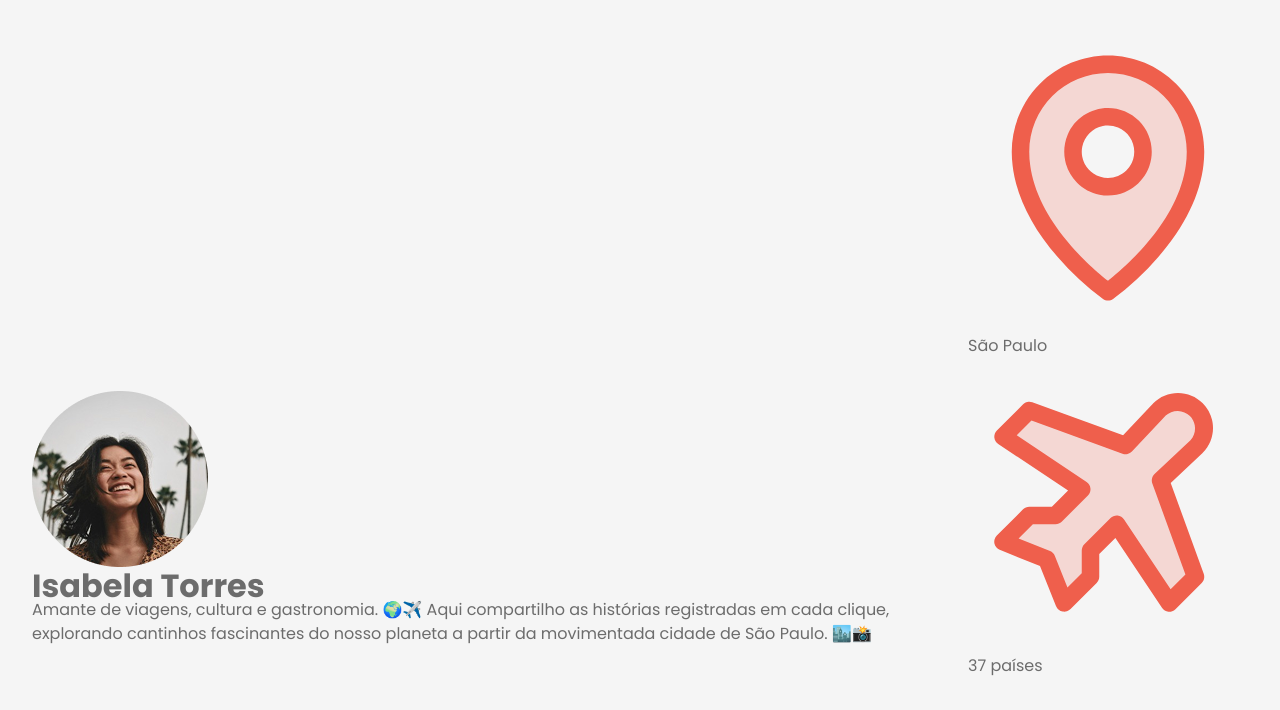
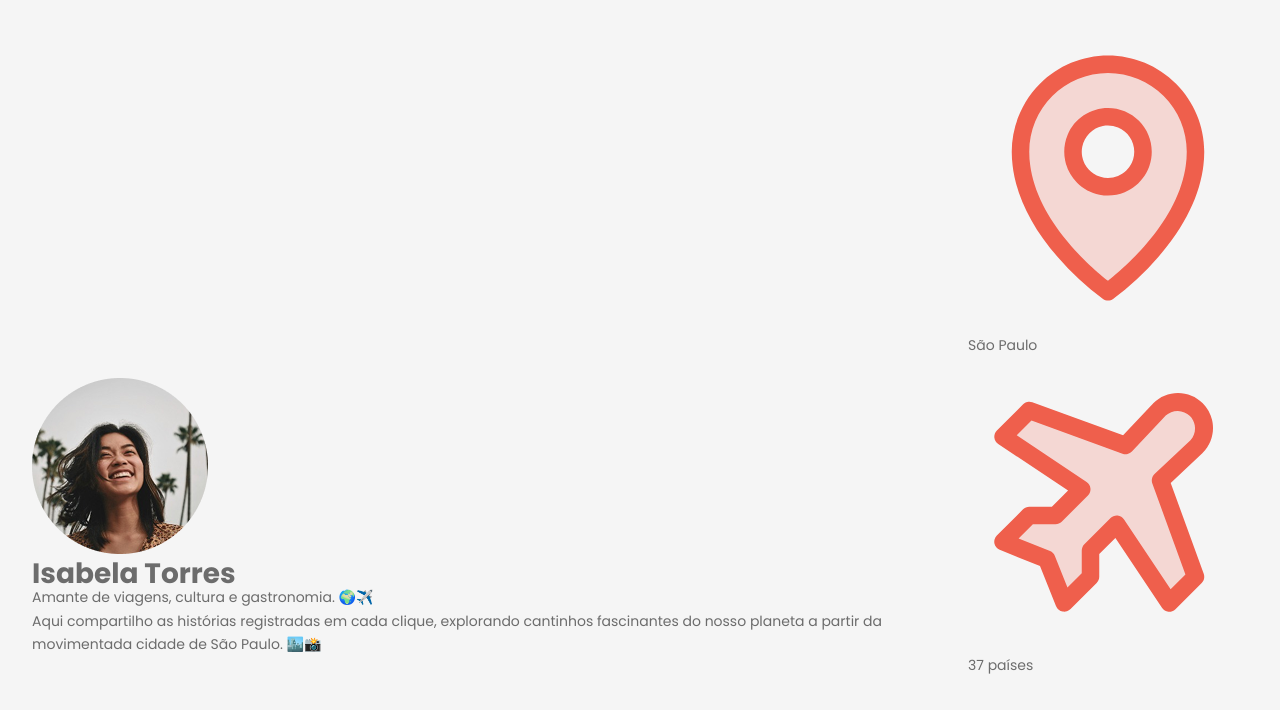
Before and after one commit to GustavoSdeLima/Travelgram, a plain HTML site: page index.html in a window 1280 px wide. Shown: the part 90-800 px from the top of the page. Drawn offline with Linux system fonts and the light colour scheme.

Commit message:
ajuste no header

```diff
--- a/index.html
+++ b/index.html
@@ -38,7 +38,7 @@
                     <img src="Assets/Profile pic.png" alt="imagem de perfil">
                     <div>
                         <h1>Isabela Torres</h1>
-                        <p>Amante de viagens, cultura e gastronomia. 🌍✈️ Aqui compartilho as histórias registradas em
+                        <p>Amante de viagens, cultura e gastronomia. 🌍✈️ <br>Aqui compartilho as histórias registradas em
                             cada clique, explorando cantinhos fascinantes do nosso planeta a partir da movimentada
                             cidade de São Paulo. 🏙️📸</p>
                     </div>
--- a/style/header.css
+++ b/style/header.css
@@ -1,5 +1,6 @@
 header {
     padding-block: 32px;
+    font: var(--text-md);
 }
 
 header .container{
```
